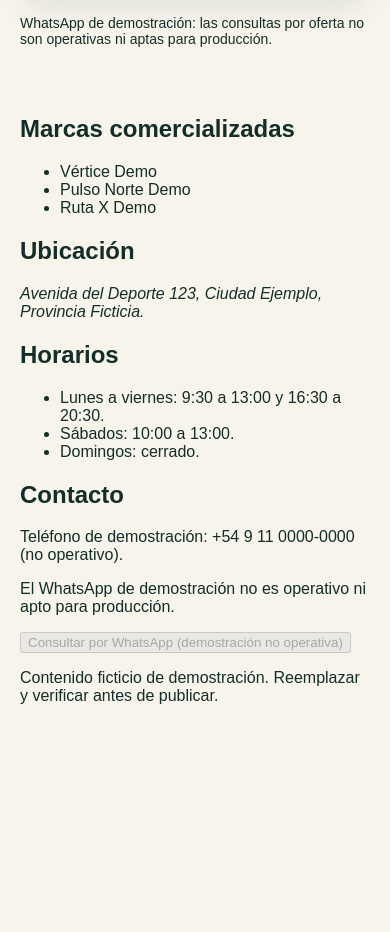
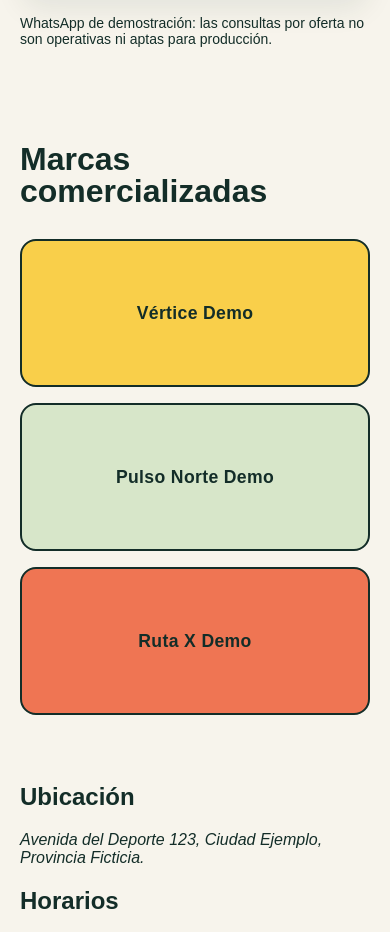
Before and after one commit to wbivanco/iadev, a plain HTML site: page workspace/index.html in a window 390 px wide. Shown: the part 2747-3679 px from the top of the page. Before the commit the page ends 3468 px from the top, so only its background shows below. Drawn offline with Linux system fonts and the light colour scheme.

Commit message:
feat(landing): presentar marcas comercializadas
Incorporar una grilla tipográfica responsive para las marcas de demostración.

Preservar texto autorizado sin activos externos y registrar el cierre de la tarea 2.3.

```diff
--- a/workspace/index.html
+++ b/workspace/index.html
@@ -336,6 +336,51 @@
         font-size: 0.875rem;
       }
 
+      .brands {
+        padding-block: clamp(3rem, 7vw, 5.5rem);
+      }
+
+      .brands > h2 {
+        margin: 0 0 2rem;
+        font-size: clamp(2rem, 5vw, 3.5rem);
+        line-height: 1;
+      }
+
+      .brands__list {
+        display: grid;
+        grid-template-columns: repeat(3, minmax(0, 1fr));
+        gap: 1rem;
+        margin: 0;
+        padding: 0;
+        list-style: none;
+      }
+
+      .brands__item {
+        display: grid;
+        min-height: 7rem;
+        place-items: center;
+        padding: 1rem;
+        border: 2px solid #132d28;
+        border-radius: 1rem;
+        color: #132d28;
+        font-size: clamp(1.1rem, 2.4vw, 1.75rem);
+        font-weight: 700;
+        letter-spacing: 0.02em;
+        text-align: center;
+      }
+
+      .brands__item:nth-child(1) {
+        background: #f9cf4a;
+      }
+
+      .brands__item:nth-child(2) {
+        background: #d7e6c9;
+      }
+
+      .brands__item:nth-child(3) {
+        background: #ef7553;
+      }
+
       @media (max-width: 42rem) {
         .header-row {
           align-items: flex-start;
@@ -356,6 +401,10 @@
         }
 
         .offers__grid {
+          grid-template-columns: 1fr;
+        }
+
+        .brands__list {
           grid-template-columns: 1fr;
         }
       }
@@ -433,12 +482,12 @@
         <p class="offers__notice" id="aviso-whatsapp-ofertas">WhatsApp de demostración: las consultas por oferta no son operativas ni aptas para producción.</p>
       </section>
 
-      <section id="marcas" aria-labelledby="titulo-marcas">
+      <section class="brands" id="marcas" aria-labelledby="titulo-marcas">
         <h2 id="titulo-marcas">Marcas comercializadas</h2>
-        <ul>
-          <li>Vértice Demo</li>
-          <li>Pulso Norte Demo</li>
-          <li>Ruta X Demo</li>
+        <ul class="brands__list">
+          <li class="brands__item">Vértice Demo</li>
+          <li class="brands__item">Pulso Norte Demo</li>
+          <li class="brands__item">Ruta X Demo</li>
         </ul>
       </section>
 
```
Also changed, not shown: 3 other files.
